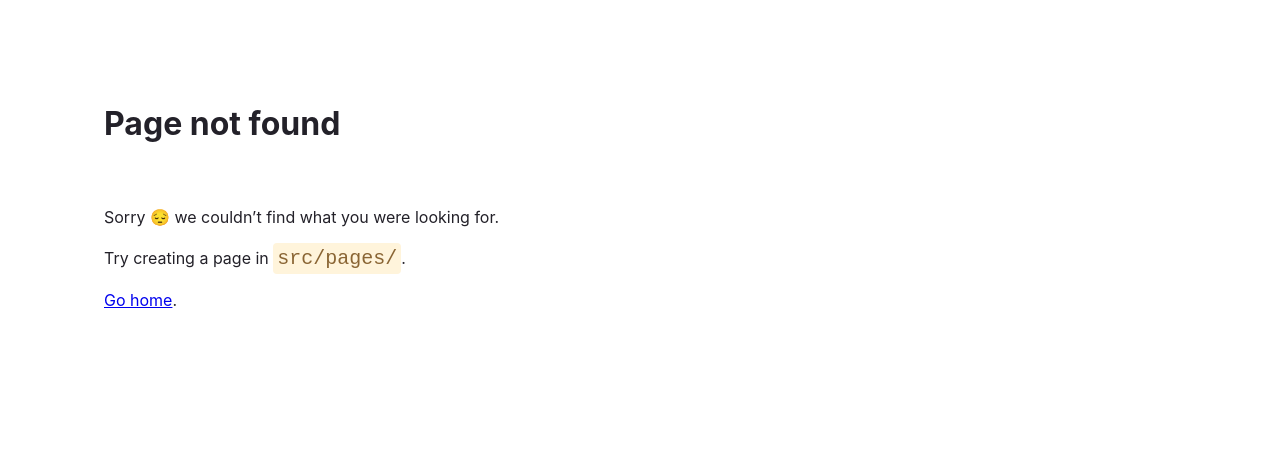
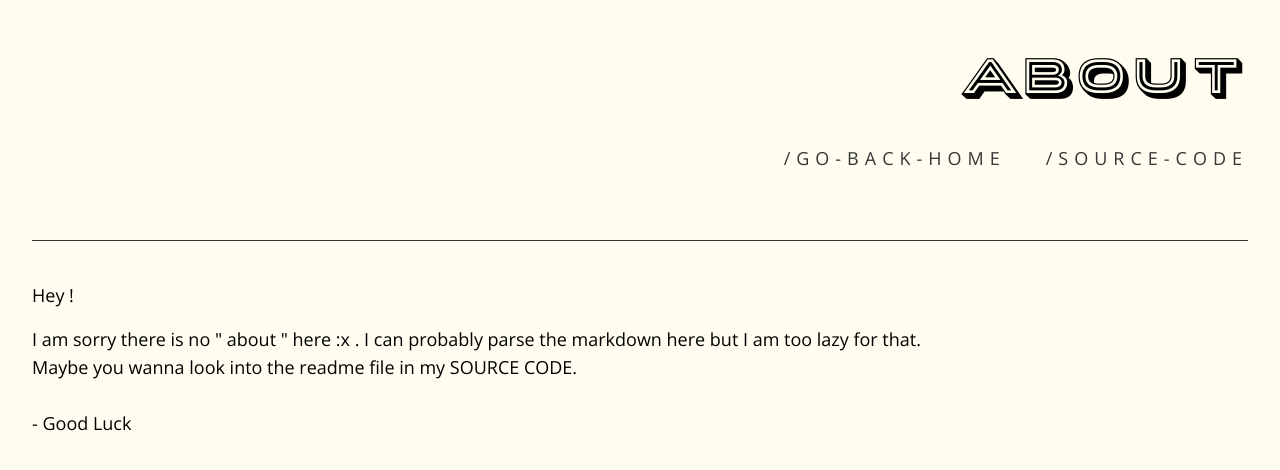
Before and after one commit to gauthamkrishnax/ui-experiments, a Gatsby site: page /about in a window 1280 px wide. Before the commit this address had no page. Built offline with nearby package versions, Linux system fonts and the light colour scheme; Gatsby itself is replaced by a stand-in of ours.

Commit message:
about+readme

```diff
--- /dev/null
+++ b/src/pages/about.js
@@ -0,0 +1,60 @@
+import React from "react";
+import { Helmet } from "react-helmet";
+import { Link } from "gatsby";
+
+import "../styles/global.css";
+
+const About = () => {
+  return (
+    <>
+      <Helmet>
+        <html lang="en" className="bg-[#FFFDEF]">{``}</html>
+        <title>About</title>
+      </Helmet>
+      <main className="min-h-screen font-OpenSans tracking-[6px] p-4 md:px-8 lg:text-lg">
+        <div className="self-start mt-10 lg:text-right">
+          <h1 className="font-PorterSans text-2xl lg:text-5xl md:text-4xl tracking-wide w-32 lg:w-full">
+            ABOUT
+          </h1>
+          <nav>
+            <ul className="mt-10 text-[#353535] lg:flex lg:justify-end mb-4 lg:h-20">
+              <li className="mb-8 lg:mb-0">
+                <Link
+                  className=" lg:mr-10  hover:border-b-4 hover:border-black transition cursor-pointer"
+                  to="/"
+                >
+                  /GO-BACK-HOME
+                </Link>
+              </li>
+
+              <li className="mb-8 lg:mb-0">
+                <a
+                  className="  hover:border-b-4 hover:border-black transition cursor-pointer"
+                  href="https://github.com/gauthamkrishnax/ui-experiments"
+                  target="_blank"
+                  rel="noopener noreferrer"
+                >
+                  /SOURCE-CODE
+                </a>
+              </li>
+            </ul>
+          </nav>
+          <hr className=" border-[#353535] transition-all animate-growWidth" />
+          <div className="flex flex-col items-start mt-10 tracking-normal text-left">
+            <h4 className=" mb-4"> Hey !</h4>
+            <p>
+              I am sorry there is no " about " here :x . I can probably parse
+              the markdown here but I am too lazy for that.
+              <br />
+              Maybe you wanna look into the readme file in my SOURCE CODE.
+              <br></br>
+              <br />- Good Luck
+            </p>
+          </div>
+        </div>
+      </main>
+    </>
+  );
+};
+
+export default About;
--- a/src/pages/index.js
+++ b/src/pages/index.js
@@ -1,4 +1,4 @@
-import * as React from "react";
+import React from "react";
 import { Helmet } from "react-helmet";
 import { graphql, Link } from "gatsby";
 
@@ -7,7 +7,9 @@ import "../styles/global.css";
 export const query = graphql`
   query MyQuery {
     allSitePage(
-      filter: { path: { nin: ["/", "/404/", "/404.html", "/dev-404-page/"] } }
+      filter: {
+        path: { nin: ["/", "/404/", "/404.html", "/dev-404-page/", "/about/"] }
+      }
     ) {
       nodes {
         path
@@ -18,8 +20,6 @@ export const query = graphql`
 
 // markup
 const IndexPage = ({ data }) => {
-  console.log(data.allSitePage.nodes);
-
   return (
     <>
       <Helmet>
@@ -36,7 +36,7 @@ const IndexPage = ({ data }) => {
               <li className="mb-8 lg:mb-0">
                 <Link
                   className=" lg:mr-10  hover:border-b-4 hover:border-black transition cursor-pointer"
-                  to="/"
+                  to="/about"
                 >
                   /ABOUT
                 </Link>
```
Also changed, not shown: README.md.
